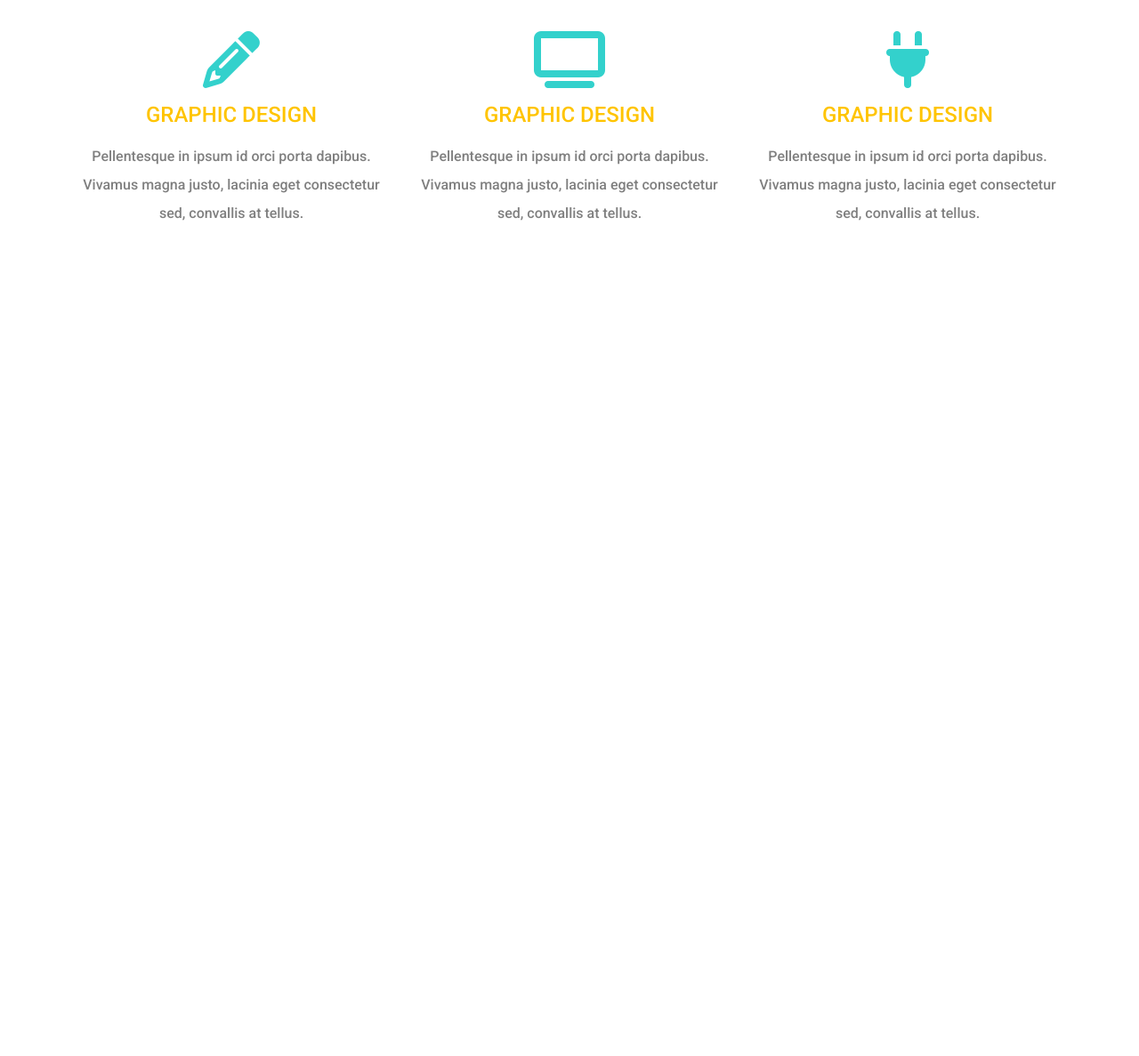
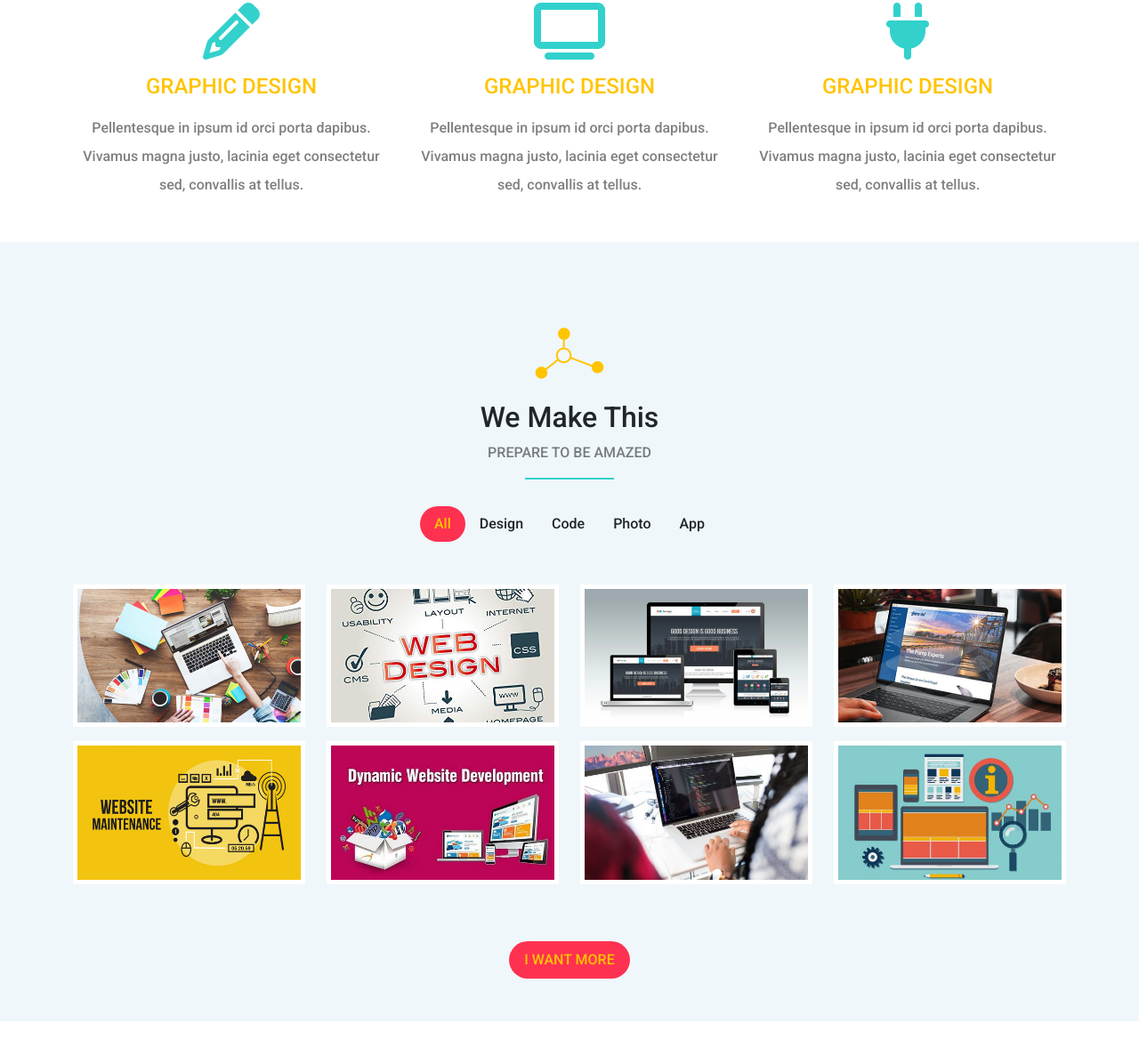
Before and after one commit to AbdallahRagab7/Bootstrap, a plain HTML site: page index.html in a window 1280 px wide. Shown: the part 1111-2298 px from the top of the page at 89% size. Before the commit the page ends 1463 px from the top, so only its background shows below. Drawn offline with nearby package versions, Linux system fonts and the light colour scheme; files whose address does not match are found by name.

Commit message:
our-work section

```diff
--- a/index.html
+++ b/index.html
@@ -66,7 +66,7 @@
                 <a class="nav-link p-2 p-lg-3" href="#features-box">Services</a>
               </li>
               <li class="nav-item">
-                <a class="nav-link p-2 p-lg-3" href="#">Portfolio</a>
+                <a class="nav-link p-2 p-lg-3" href="#Portfolio">Portfolio</a>
               </li>
               <li class="nav-item">
                 <a class="nav-link p-2 p-lg-3" href="#">About</a>
@@ -97,17 +97,16 @@
         </div>
       </div>
 
-
-      <div class="features text-center  pt-5 pb-5">
+    <div class="features text-center  pt-5 pb-5">
         <div class="container">
             <!-- position-relatve 34an hdy ly .main-title::after (last child) absolute fyb2a tb3o -->
-          <div class="main-title mt-5 mb-5 position-relative">
+          <div class="main-title mt-5 mb-5 position-relative" id="features-box">
             <img class="mb-4" src="imgs/title.png" alt="" />
             <h2>We are Good at</h2>
             <p class="text-black-50 text-uppercase">Some Of These Stuff Under</p>
           </div>
 
-          <div class="row " id="features-box">
+          <div class="row " >
             <div class="col-md-6 col-lg-4">
                 <div class="feat mb-4 mb-md-5">
                   <div class="icon-holder">
@@ -148,7 +147,72 @@
           </div>
 
           </div>
+    </div>
+
+    <div class="our-work text-center pt-5 pb-5" id="Portfolio">
+      <div class="container">
+        <div class="main-title mt-5 mb-5 position-relative">
+          <img class="mb-4" src="imgs/title.png" alt="" />
+          <h2>We Make This</h2>
+          <p class="text-black-50 text-uppercase">Prepare To Be Amazed</p>
         </div>
+
+        <ul class="list-unstyled d-flex justify-content-center  mt-5 mb-5">
+          <li class="active rounded-pill">All</li>
+          <li>Design</li>
+          <li>Code</li>
+          <li>Photo</li>
+          <li>App</li>
+        </ul>
+
+        <div class="row">
+          <div class="col-sm-6 col-md-4 col-lg-3">
+            <!-- bg-white 34an yb2a lon el padding -->
+            <div class="box mb-3 bg-white" data-work="Application">
+              <img class="img-fluid" src="imgs/work-01.jpg" alt="" />
+            </div>
+          </div>
+          <div class="col-sm-6 col-md-4 col-lg-3">
+            <div class="box mb-3 bg-white" data-work="Application">
+              <img class="img-fluid" src="imgs/work-02.jpg" alt="" />
+            </div>
+          </div>
+          <div class="col-sm-6 col-md-4 col-lg-3">
+            <div class="box mb-3 bg-white" data-work="Application">
+              <img class="img-fluid" src="imgs/work-03.jpg" alt="" />
+            </div>
+          </div>
+          <div class="col-sm-6 col-md-4 col-lg-3">
+            <div class="box mb-3 bg-white" data-work="Application">
+              <img class="img-fluid" src="imgs/work-04.jpg" alt="" />
+            </div>
+          </div>
+          <div class="col-sm-6 col-md-4 col-lg-3">
+            <div class="box mb-3 bg-white" data-work="Application">
+              <img class="img-fluid" src="imgs/work-05.jpg" alt="" />
+            </div>
+          </div>
+          <div class="col-sm-6 col-md-4 col-lg-3">
+            <div class="box mb-3 bg-white" data-work="Application">
+              <img class="img-fluid" src="imgs/work-06.jpg" alt="" />
+            </div>
+          </div>
+          <div class="col-sm-6 col-md-4 col-lg-3">
+            <div class="box mb-3 bg-white" data-work="Application">
+              <img class="img-fluid" src="imgs/work-07.jpg" alt="" />
+            </div>
+          </div>
+          <div class="col-sm-6 col-md-4 col-lg-3">
+            <div class="box mb-3 bg-white" data-work="Application">
+              <img class="img-fluid" src="imgs/work-08.jpg" alt="" />
+            </div>
+          </div>
+        </div>
+        <div class="d-flex justify-content-center mt-5">
+          <a class="btn rounded-pill main-btn text-uppercase" href="#">I Want More</a>
+        </div>
+      </div>
+    </div>
 
 
     <script
--- a/style.css
+++ b/style.css
@@ -88,8 +88,9 @@ body {
     background-color: var(--green-color);
   }  */
 
+
+
 /* styling features */
-
 #features-box {
   margin-top: 5rem;
 }
@@ -99,3 +100,52 @@ body {
 .features .feat h4 {
   color: var(--yellow-color);
 }
+/*end styling features */
+
+
+/* start work styling  */
+.our-work {
+  background-color: var(--section-color);
+}
+.our-work ul .active {
+  background-color: var(--red-color);
+  color: var(--yellow-color);
+}
+.our-work ul li {
+  padding: 0.5rem 1rem;
+  cursor: pointer;
+}
+.our-work ul li:not(.active):hover {
+  color: var(--red-color);
+}
+
+.our-work .box {
+  padding:5px;
+  overflow: hidden;
+  position: relative;
+  background-color: red;
+}
+
+.our-work .box::before {
+  content: attr(data-work);
+  position: absolute;
+  display: flex;
+  justify-content: center;
+  align-items: center;
+  width: calc(100% - 10px); /*34an mdy padding 5px ymen w 5px shmal */
+  height: calc(100% - 10px);
+  background-color: rgb(51 209 204 / 76%);
+  transform: translateX(calc(-100% - 5px));
+  transition: .5s;
+  font-weight: bold;
+  color: white;
+  font-size: 1.5rem;
+
+}
+.our-work .box:hover::before {
+  transform: translateX(0);
+
+}
+
+
+/* end work styling  */
```
